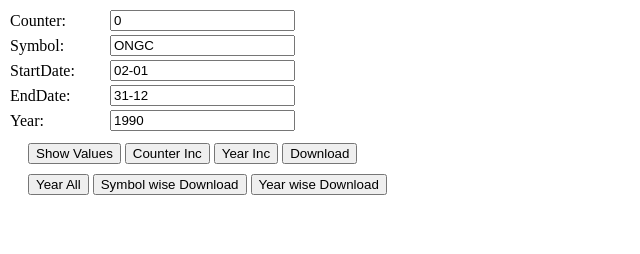
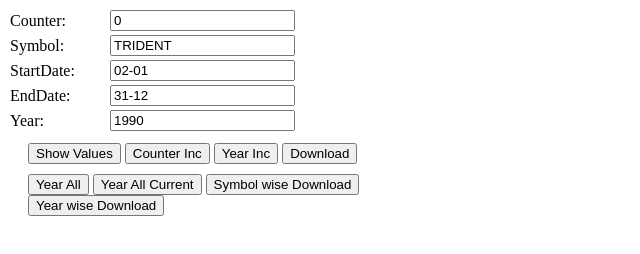
Before and after one commit to chivalrykarthik/stock, a browser extension: page history/index.html in a window 1280 px wide. Both pictures are taken after a click on the button "Show Values". Shown: the whole page, without its empty margins (0-640 px from the left). Drawn offline with Linux system fonts and the light colour scheme.

Commit message:
Updated fp logic

```diff
--- a/history/action.js
+++ b/history/action.js
@@ -183,6 +183,24 @@
     setData()
 });
 
+
+document.querySelector('#yearIncAllFromCur').addEventListener('click', async () => {
+    const {
+        counter,
+        extSymbol
+    } = getFields();
+    counter.value = parseInt(counter.value);
+    extSymbol.value = cmp[counter.value];
+    downloadSymbolRec();
+    chrome.downloads.onDeterminingFilename.addListener(function (item, suggest) {
+        const {
+            year,
+        } = getFields();
+        suggest({ filename: `data/${year.value}/` + item.filename });
+    });
+    setData()
+});
+
 document.querySelector('#download').addEventListener('click', async () => {
     triggerDownload();
 
--- a/history/constants.js
+++ b/history/constants.js
@@ -1,53 +1,204 @@
-const cmp = ['ONGC',
+const cmp = [
+    'TRIDENT',
+    'ASTRAL',
+    'INDIAMART',
+    'ADANIENT',
+    'SUNTV',
+    'HAL',
+    'UBL',
+    'ESCORTS',
+    'BHARATFORG',
+    'GLAND',
+    'MCDOWELL-N',
+    'ITC',
+    'PIDILITIND',
+    'ADANIPORTS',
+    'PRESTIGE',
+    'BEL',
+    'HDFC',
+    'OFSS',
+    'LT',
+    'ZEEL',
+    'AMBUJACEM',
+    'TVSMOTOR',
+    'M&MFIN',
+    'FEDERALBNK',
+    'DIXON',
+    'KOTAKBANK',
+    'AXISBANK',
     'NTPC',
+    'INDHOTEL',
+    'ALKEM',
+    'HDFCBANK',
+    'ASHOKLEY',
+    'IRCTC',
+    'SBICARD',
+    'ABCAPITAL',
+    'APOLLOHOSP',
+    'EICHERMOT',
+    'IGL',
+    'GUJGASLTD',
+    'TECHM',
+    'APLLTD',
+    'ABFRL',
+    'PERSISTENT',
+    'SBIN',
+    'LTTS',
+    'DALBHARAT',
+    'HINDZINC',
+    'LICHSGFIN',
+    'IOC',
+    'DMART',
+    'MAXHEALTH',
+    'DABUR',
+    'APOLLOTYRE',
+    'M&M',
+    'BAJFINANCE',
+    'PGHH',
+    'HDFCLIFE',
+    'MANAPPURAM',
+    'EMAMILTD',
+    'NAUKRI',
+    'GRASIM',
+    'JSWSTEEL',
+    'GODREJPROP',
+    'HCLTECH',
+    'SIEMENS',
+    'TCS',
+    'BHARTIARTL',
+    'COLPAL',
+    'GLENMARK',
+    'EXIDEIND',
+    'CHOLAFIN',
+    'HINDUNILVR',
+    'DIVISLAB',
+    'NYKAA',
+    'LTI',
+    'TITAN',
+    'SUNPHARMA',
+    'CANBK',
+    'ICICIBANK',
+    'POLYCAB',
+    'UNIONBANK',
+    'ICICIPRULI',
+    'BOSCHLTD',
+    'ABBOTINDIA',
+    'RECLTD',
+    'BATAINDIA',
+    'SONACOMS',
+    'INDUSTOWER',
+    'ACC',
+    'HAVELLS',
+    'COALINDIA',
+    'BAJAJFINSV',
+    'BRITANNIA',
+    'DRREDDY',
+    'ADANIGREEN',
+    'ISEC',
+    'ASIANPAINT',
+    'PAYTM',
+    'LICI',
+    'DLF',
+    'JSWENERGY',
+    'WIPRO',
+    'MINDTREE',
+    'CIPLA',
+    'AUBANK',
+    'POWERGRID',
     'TATASTEEL',
+    'OIL',
+    'DEEPAKNTR',
+    'INFY',
+    'NESTLEIND',
+    'TATACONSUM',
+    'INDIGO',
+    'L&TFH',
+    'CLEAN',
+    'GAIL',
+    'SBILIFE',
+    'MARICO',
+    'ULTRACEMCO',
+    'GODREJCP',
+    'AUROPHARMA',
+    'NATIONALUM',
+    'ICICIGI',
+    'ADANITRANS',
+    'VOLTAS',
+    'BERGEPAINT',
+    'BANDHANBNK',
+    'YESBANK',
+    'LAURUSLABS',
+    'INDUSINDBK',
+    'BAJAJ-AUTO',
+    'COFORGE',
+    'TATAPOWER',
+    'ABB',
+    'LUPIN',
+    'IPCALAB',
+    'ZYDUSLIFE',
+    'MRF',
+    'IDEA',
+    'MFSL',
+    'DELHIVERY',
+    'MPHASIS',
+    'MUTHOOTFIN',
+    'TATAMOTORS',
+    'HDFCAMC',
+    'ATGL',
+    'TORNTPOWER',
+    'PFC',
+    'RELIANCE',
+    'MARUTI',
+    'OBEROIRLTY',
+    'NAVINFLUOR',
+    'GSPL',
+    'IDFCFIRSTB',
+    'INDIANB',
+    'TATACOMM',
+    'BAJAJHLDNG',
+    'IEX',
+    'FORTIS',
     'UPL',
-    'POWERGRID',
-    'ICICIBANK',
-    'SBILIFE',
+    'TORNTPHARM',
+    'PETRONET',
+    'BHEL',
+    'RAMCOCEM',
+    'VBL',
+    'BANKBARODA',
+    'PAGEIND',
+    'TRENT',
+    'BANKINDIA',
+    'ONGC',
+    'WHIRLPOOL',
+    'PIIND',
+    'SYNGENE',
+    'SRTRANSFIN',
+    'PNB',
+    'HEROMOTOCO',
+    'BALKRISIND',
+    'HINDALCO',
+    'METROPOLIS',
+    'HONAUT',
+    'LALPATHLAB',
+    'TATACHEM',
+    'CUMMINSIND',
+    'JUBLFOOD',
+    'BIOCON',
+    'JINDALSTEL',
+    'CROMPTON',
+    'IDBI',
+    'SAIL',
+    'SHREECEM',
+    'SRF',
+    'VEDL',
+    'POLICYBZR',
+    'NAM-INDIA',
+    'CONCOR',
     'BPCL',
-    'EICHERMOT',
-    'RELIANCE',
-    'GRASIM',
-    'COALINDIA',
-    'SBIN',
-    'HINDALCO',
-    'JSWSTEEL',
-    'ASIANPAINT',
-    'BRITANNIA',
-    'ITC',
-    'HDFCLIFE',
-    'BAJAJFINSV',
-    'AXISBANK',
-    'BAJAJ-AUTO',
-    'BHARTIARTL',
-    'HDFC',
-    'TATAMOTORS',
-    'TITAN',
-    'DRREDDY',
-    'HDFCBANK',
-    'INDUSINDBK',
-    'M&M',
-    'SHREECEM',
-    'BAJFINANCE',
-    'ULTRACEMCO',
-    'ADANIPORTS',
-    'WIPRO',
-    'TCS',
-    'KOTAKBANK',
-    'HCLTECH',
-    'NESTLEIND',
-    'SUNPHARMA',
-    'HINDUNILVR',
-    'LT',
-    'TECHM',
-    'HEROMOTOCO',
-    'CIPLA',
-    'TATACONSUM',
-    'MARUTI',
-    'INFY',
-    'APOLLOHOSP',
-    'DIVISLAB'
+    'HINDPETRO',
+    'COROMANDEL',
+    'TATAELXSI',
+    'ZOMATO'
 ]
 const yearStart = '1990';
 const yearEnd = new Date().getFullYear();
--- a/history/index.html
+++ b/history/index.html
@@ -49,6 +49,7 @@
         </div>
         <div class="btn">
             <button id='yearIncAll'>Year All</button>
+            <button id='yearIncAllFromCur'>Year All Current</button>
             <button id='symbolDownload'>Symbol wise Download</button>
             <button id='yearDownload'>Year wise Download</button>
 
```
Also changed, not shown: findPrice/constants.js (+57 -2 lines), findPrice/findMatch.js (+12 -16 lines), findPrice/index.js (+13 -7 lines), 1 other file.
